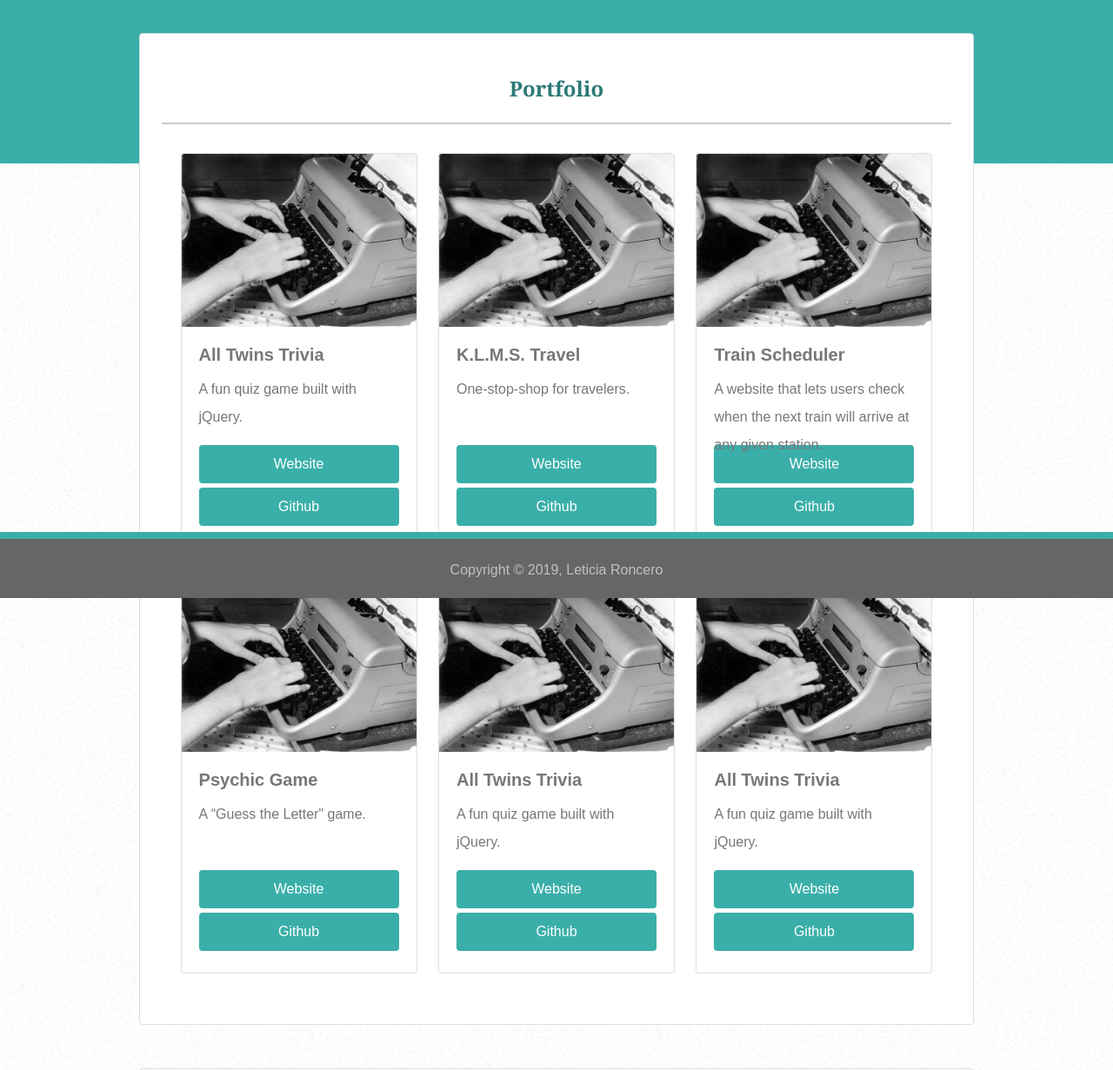
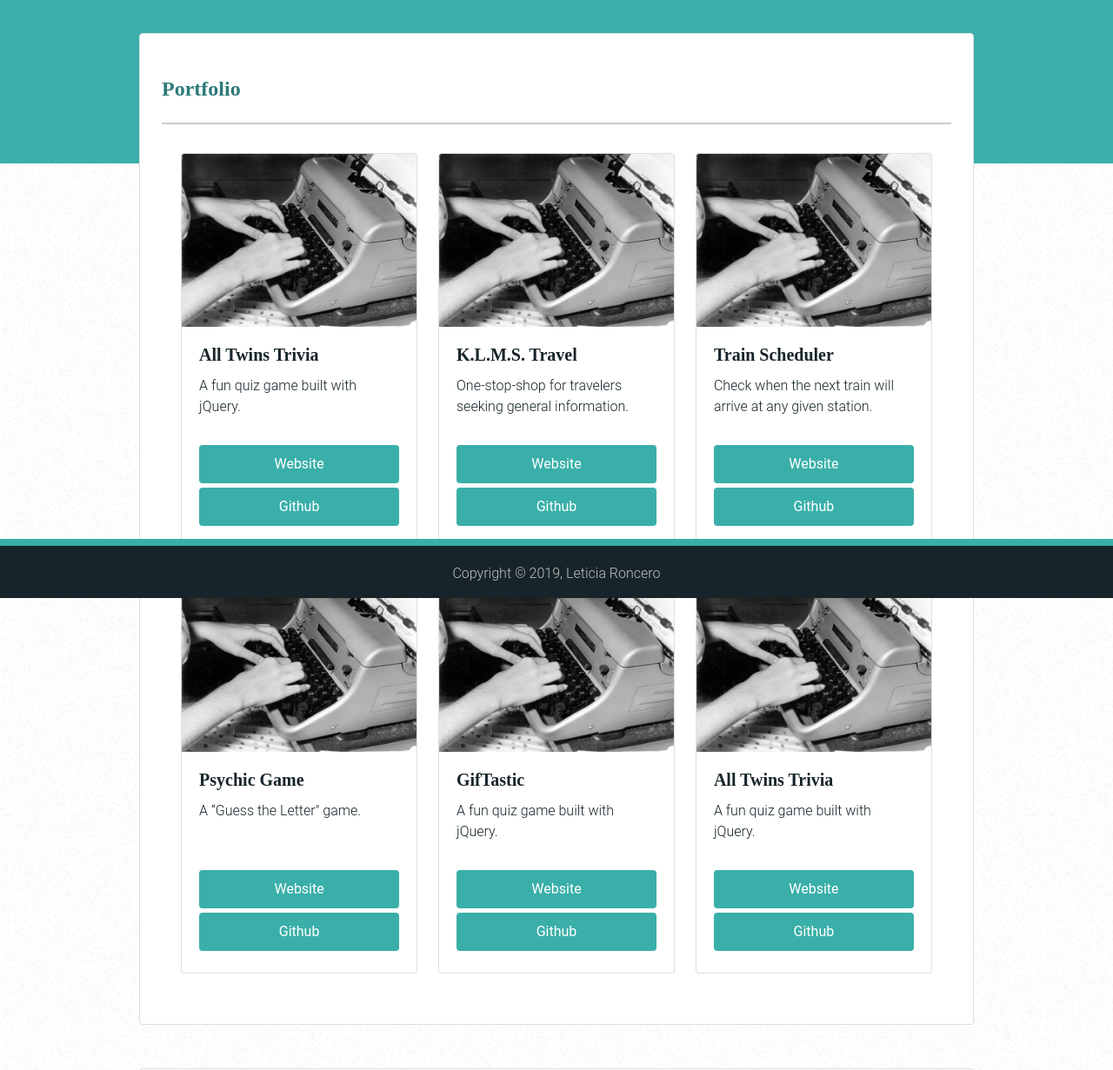
Before and after one commit to leticiaroncero/Responsive-Portfolio, a plain HTML site: page portfolio.html in a window 1280 px wide. Shown: the part 112-1343 px from the top of the page at 87% size. Drawn offline with nearby package versions, Linux system fonts and the light colour scheme.

Commit message:
add Google Fonts, change fonts and colors

```diff
--- a/assets/css/style.css
+++ b/assets/css/style.css
@@ -5,9 +5,10 @@
 body {
     margin: 0;
     background-image: url("../images/so-white.png");
-    color: #777777;
-    font-family: 'Arial', 'Helvetica Neue', 'Helvetica', 'sans-serif';
+    color: #17252A;
     font-size: 1em;
+    font-family: 'Roboto', sans-serif;
+    font-weight: 300;
 }
 
 header {
@@ -37,6 +38,7 @@ a {
 
 a:hover {
     color: #DEF2F1;
+    text-decoration: none;
 }
 
 nav a {
@@ -74,12 +76,14 @@ section:last-of-type {
 .avatar-image {
     float: left;
     margin-right: 25px;
+    margin-bottom: 10px;
     width: 200px;
     height: 200px;
+    border-radius: .25rem;
 }
 
 p {
-    line-height: 2em;
+    line-height: 1.5em;
 }
 
 .main-content {
@@ -97,7 +101,7 @@ footer {
     text-align: center;
     border-top: 8px solid #3AAFA9;
     color: #c0c0c0;
-    background-color: #666666;
+    background-color: #17252A;
     position: fixed;
     bottom: 0;
     width: 100%;
@@ -108,11 +112,11 @@ h1 {
     margin-left: 10px;
     color: #ffffff;
     float: left;
-    font-size: 2em;
+    font-size: 2.5em;
 }
 
-h1, h2, h3 {
-    font-family: 'Georgia', 'Times', 'Times New Roman', 'serif';
+h1, h2, h3, h5 {
+    font-family: 'Abril Fatface', serif;
     font-weight: bold;
 }
 
@@ -121,7 +125,6 @@ h2 {
     padding: 1em 0;
     color: #2B7A78;
     font-size: 1.5em;
-    text-align: center;
 }
 
 h3 {
@@ -165,6 +168,10 @@ img {
     display: inline-block;
     margin-right: 27px;
     margin-bottom: 33px;
+}
+
+.project-box a:hover {
+    background: rgba(0, 0, 0, 0.1);
 }
 
 .project-title {
@@ -213,6 +220,10 @@ img {
 .icons {
     display: flex;
     justify-content: space-evenly;
+}
+
+.icons a:hover {
+    color: #3AAFA9;
 }
 
 @media screen and (max-width: 980px) {
--- a/portfolio.html
+++ b/portfolio.html
@@ -9,6 +9,7 @@
     <title>Leticia Roncero</title>
     <link rel="stylesheet" href="https://stackpath.bootstrapcdn.com/bootstrap/4.3.1/css/bootstrap.min.css"
         integrity="sha384-ggOyR0iXCbMQv3Xipma34MD+dH/1fQ784/j6cY/iJTQUOhcWr7x9JvoRxT2MZw1T" crossorigin="anonymous">
+    <link href="https://fonts.googleapis.com/css?family=Poppins&display=swap" rel="stylesheet">
     <link rel="stylesheet" type="text/css" href="assets/css/style.css">
 </head>
 
@@ -45,7 +46,7 @@
                 <img src="assets/images/typewriter.jpg" class="card-img-top" alt="All Twins Trivia">
                 <div class="card-body">
                     <h5 class="card-title">K.L.M.S. Travel</h5>
-                    <p class="card-text">One-stop-shop for travelers.</p>
+                    <p class="card-text">One-stop-shop for travelers seeking general information.</p>
                     <a href="https://mamitin.github.io/travelX/" class="btn btn-primary" id="card-btn">Website</a>
                     <a href="https://github.com/leticiaroncero/travelX" class="btn btn-primary" id="card-btn">Github</a>
                 </div>
@@ -55,7 +56,7 @@
                 <img src="assets/images/typewriter.jpg" class="card-img-top" alt="All Twins Trivia">
                 <div class="card-body">
                     <h5 class="card-title">Train Scheduler</h5>
-                    <p class="card-text">A website that lets users check when the next train will arrive at any given station.</p>
+                    <p class="card-text">Check when the next train will arrive at any given station.</p>
                     <a href="https://leticiaroncero.github.io/Train-Scheduler/" class="btn btn-primary"
                         id="card-btn">Website</a>
                     <a href="https://github.com/leticiaroncero/Train-Scheduler" class="btn btn-primary"
@@ -78,11 +79,11 @@
             <div class="card">
                 <img src="assets/images/typewriter.jpg" class="card-img-top" alt="All Twins Trivia">
                 <div class="card-body">
-                    <h5 class="card-title">All Twins Trivia</h5>
+                    <h5 class="card-title">GifTastic</h5>
                     <p class="card-text">A fun quiz game built with jQuery.</p>
-                    <a href="https://leticiaroncero.github.io/TriviaGame/" class="btn btn-primary"
+                    <a href="https://leticiaroncero.github.io/GifTastic/" class="btn btn-primary"
                         id="card-btn">Website</a>
-                    <a href="https://github.com/leticiaroncero/TriviaGame" class="btn btn-primary"
+                    <a href="https://github.com/leticiaroncero/GifTastic" class="btn btn-primary"
                         id="card-btn">Github</a>
                 </div>
             </div>
```
Also changed, not shown: contact.html (+1 -0 lines), index.html (+1 -0 lines).
